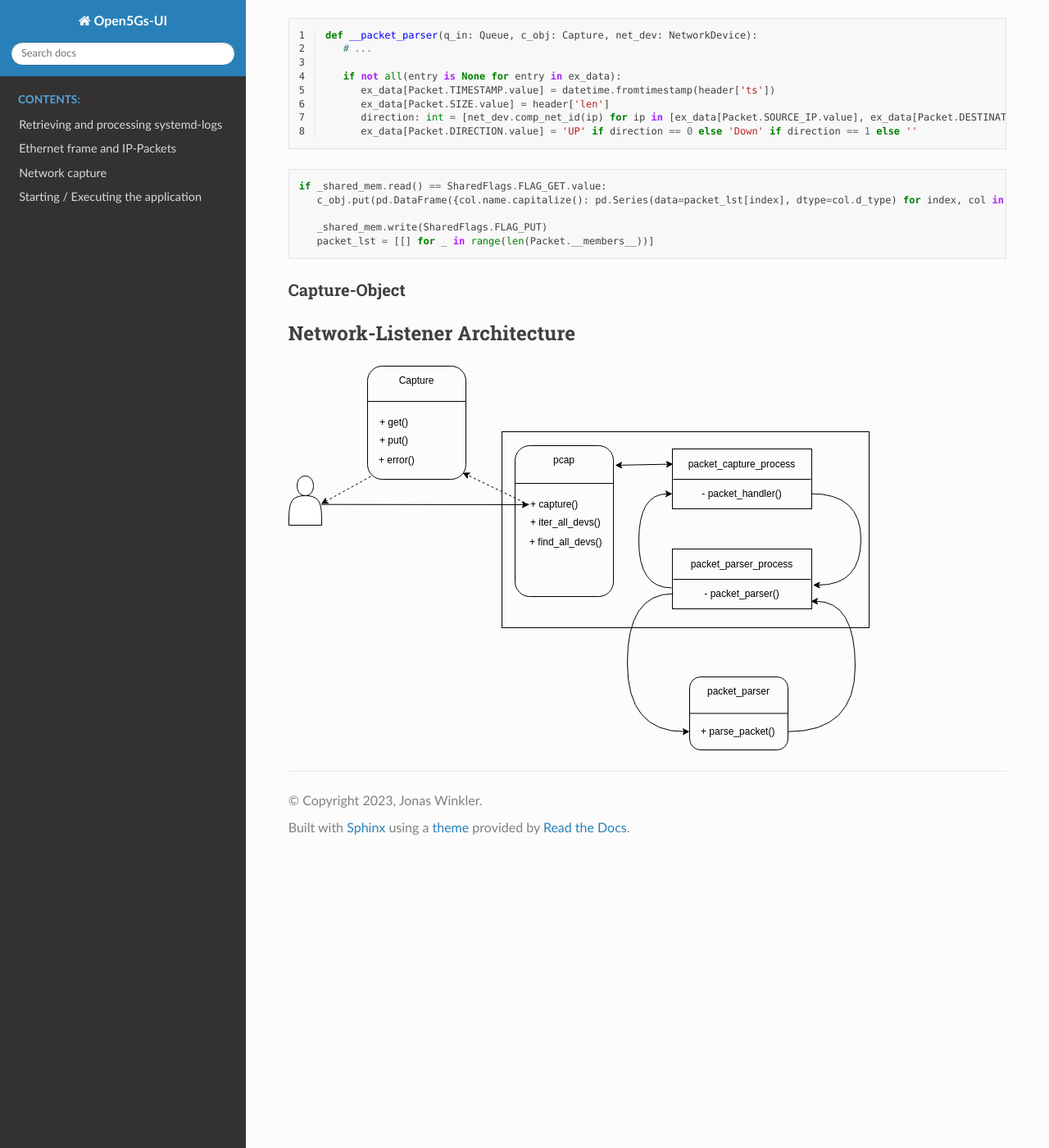
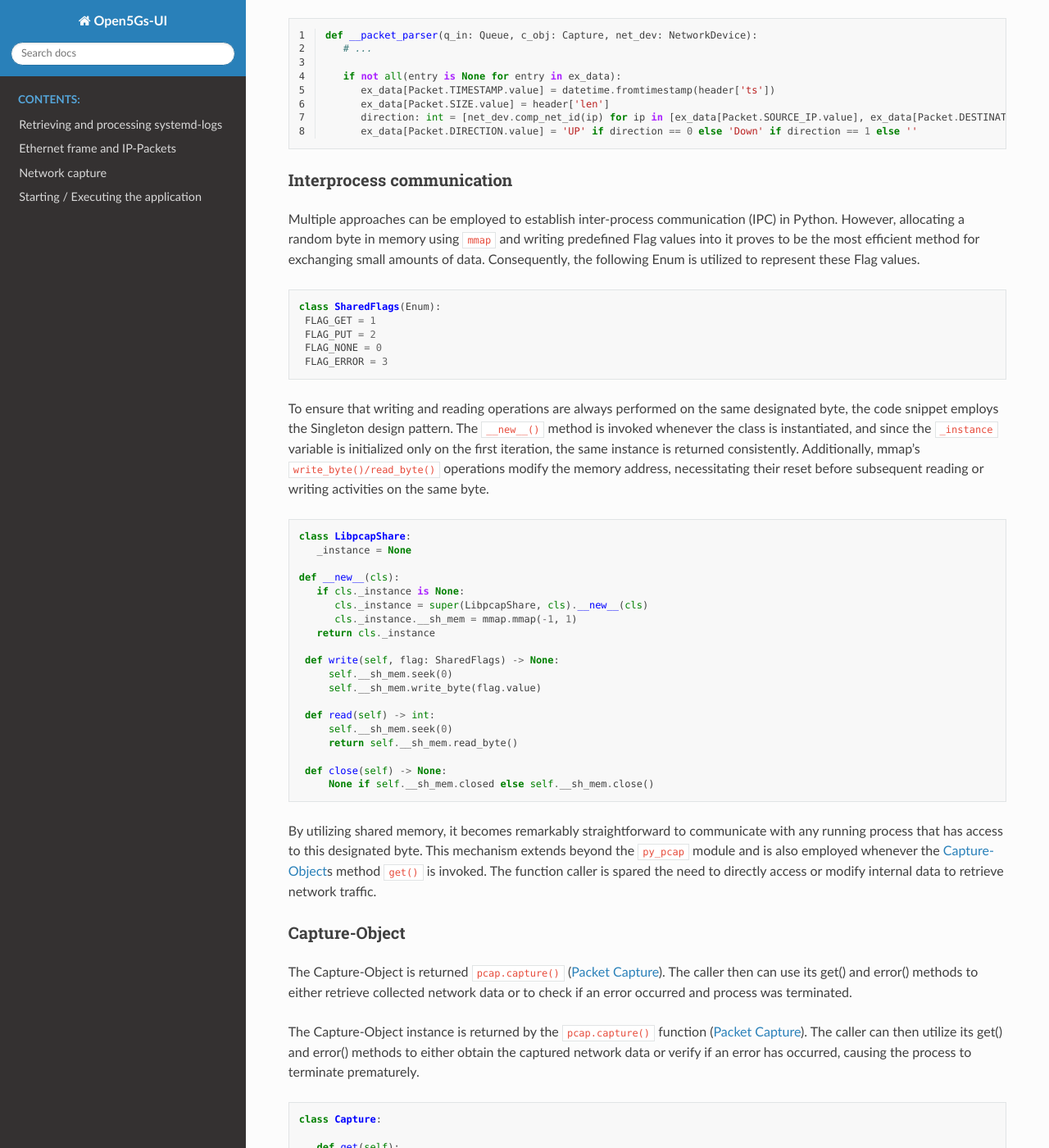
Before and after one commit to HSAnet/open5gs-ui, a Sphinx documentation site: the page built from docs/source/PyPcap/pcap_arch.rst, in a window 1280 px wide and 1400 px high, scrolled down 9885 px. Shown: the whole window at 82% size. Built offline with Sphinx 7.4.7 and the Read the Docs theme 2.0.0, drawn with Linux system fonts in a browser that asks for light colours; some of the changed text lies outside the part shown.

Commit message:
Added Capture obj and other docs

```diff
--- a/docs/source/PyPcap/pcap_arch.rst
+++ b/docs/source/PyPcap/pcap_arch.rst
@@ -517,6 +517,84 @@ assess whether the source or destination IP address of the packet belongs to the
          ex_data[Packet.DIRECTION.value] = 'UP' if direction == 0 else 'Down' if direction == 1 else ''
 
 
+Interprocess communication
+--------------------------
+
+Multiple approaches can be employed to establish inter-process communication (IPC) in Python. However, allocating a
+random byte in memory using ``mmap`` and writing predefined Flag values into it proves to be the most efficient method
+for exchanging small amounts of data. Consequently, the following Enum is utilized to represent these Flag values.
+
+.. code-block:: python
+
+   class SharedFlags(Enum):
+    FLAG_GET = 1
+    FLAG_PUT = 2
+    FLAG_NONE = 0
+    FLAG_ERROR = 3
+
+To ensure that writing and reading operations are always performed on the same designated byte, the code snippet
+employs the Singleton design pattern. The ``__new__()`` method is invoked whenever the class is instantiated, and since
+the ``_instance`` variable is initialized only on the first iteration, the same instance is returned consistently.
+Additionally, mmap's ``write_byte()/read_byte()`` operations modify the memory address, necessitating their reset before
+subsequent reading or writing activities on the same byte.
+
+.. code-block:: python
+
+   class LibpcapShare:
+      _instance = None
+
+   def __new__(cls):
+      if cls._instance is None:
+         cls._instance = super(LibpcapShare, cls).__new__(cls)
+         cls._instance.__sh_mem = mmap.mmap(-1, 1)
+      return cls._instance
+
+    def write(self, flag: SharedFlags) -> None:
+        self.__sh_mem.seek(0)
+        self.__sh_mem.write_byte(flag.value)
+
+    def read(self) -> int:
+        self.__sh_mem.seek(0)
+        return self.__sh_mem.read_byte()
+
+    def close(self) -> None:
+        None if self.__sh_mem.closed else self.__sh_mem.close()
+
+By utilizing shared memory, it becomes remarkably straightforward to communicate with any running process that
+has access to this designated byte. This mechanism extends beyond the ``py_pcap`` module and is also employed whenever
+the `Capture-Object`_\ s method ``get()`` is invoked. The function caller is spared the need to directly access or modify
+internal data to retrieve network traffic.
+
+Capture-Object
+--------------
+
+The Capture-Object is returned ``pcap.capture()`` (`Packet Capture`_). The caller then can use its get() and error()
+methods to either retrieve collected network data or to check if an error occurred and process was terminated.
+
+The Capture-Object instance is returned by the ``pcap.capture()`` function (`Packet Capture`_). The caller can then utilize
+its get() and error() methods to either obtain the captured network data or verify if an error has occurred, causing the
+process to terminate prematurely.
+
+.. code-block:: python
+
+   class Capture:
+
+      def get(self):
+         if not self.error():
+            self.__shared_mem.write(SharedFlags.FLAG_GET)
+            while self.__shared_mem.read() != SharedFlags.FLAG_PUT.value:
+               pass
+         self.__shared_mem.write(SharedFlags.FLAG_NONE)
+         return self.__queue.get()
+
+      def put(self, data):
+         self.__queue.put(data)
+
+      def error(self):
+         if self.__shared_mem.read() == SharedFlags.FLAG_ERROR:
+            return True
+
+
 .. code-block:: python
 
    if _shared_mem.read() == SharedFlags.FLAG_GET.value:
@@ -527,12 +605,12 @@ assess whether the source or destination IP address of the packet belongs to the
 
 
 
-Capture-Object
---------------
 
 
-Network-Listener Architecture
-=============================
+
+
+Network-Listener Architecture and Usage
+=======================================
 
 .. figure:: /media/network_arch.svg
    :alt: Image Network-Sniffer architecture
```
